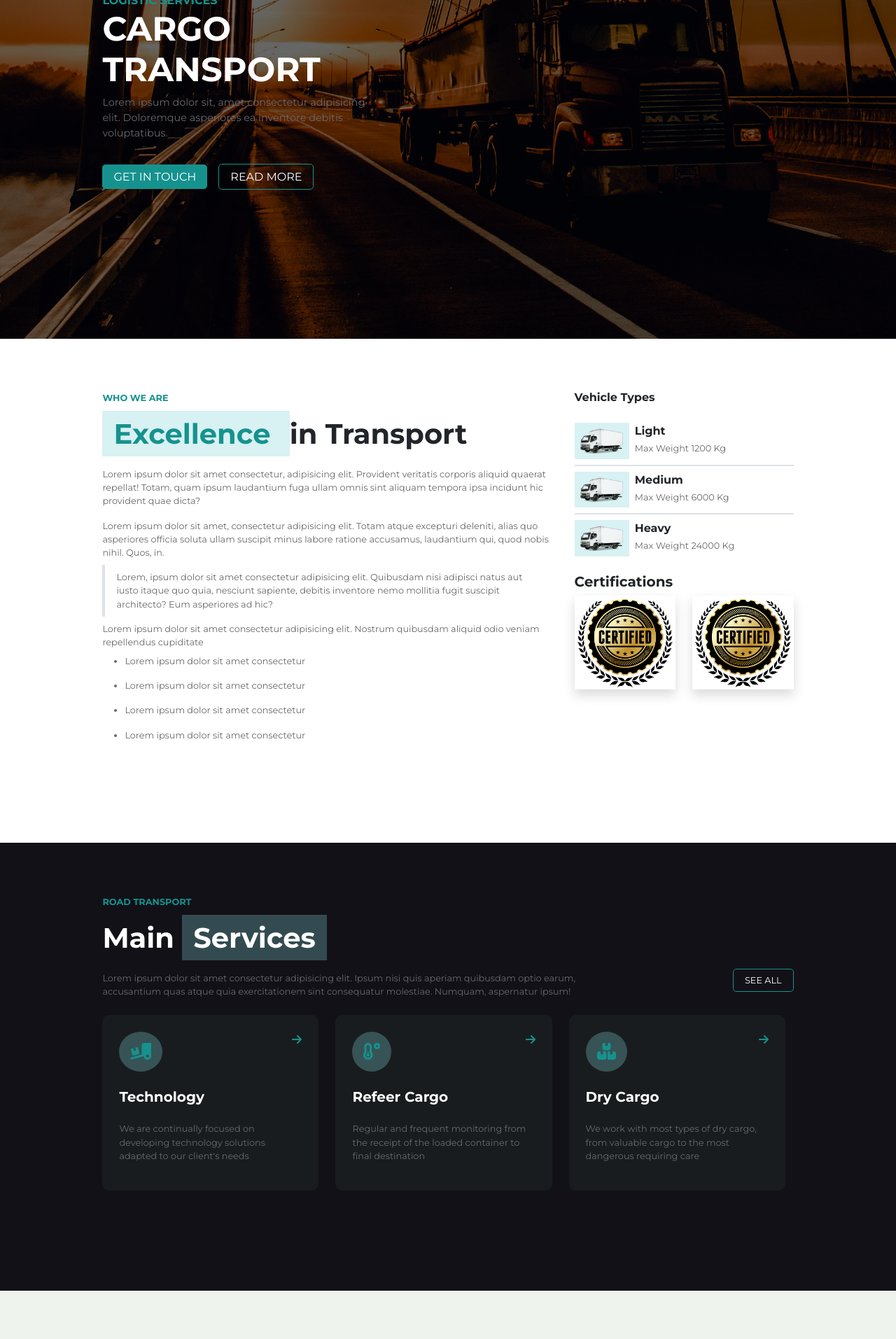
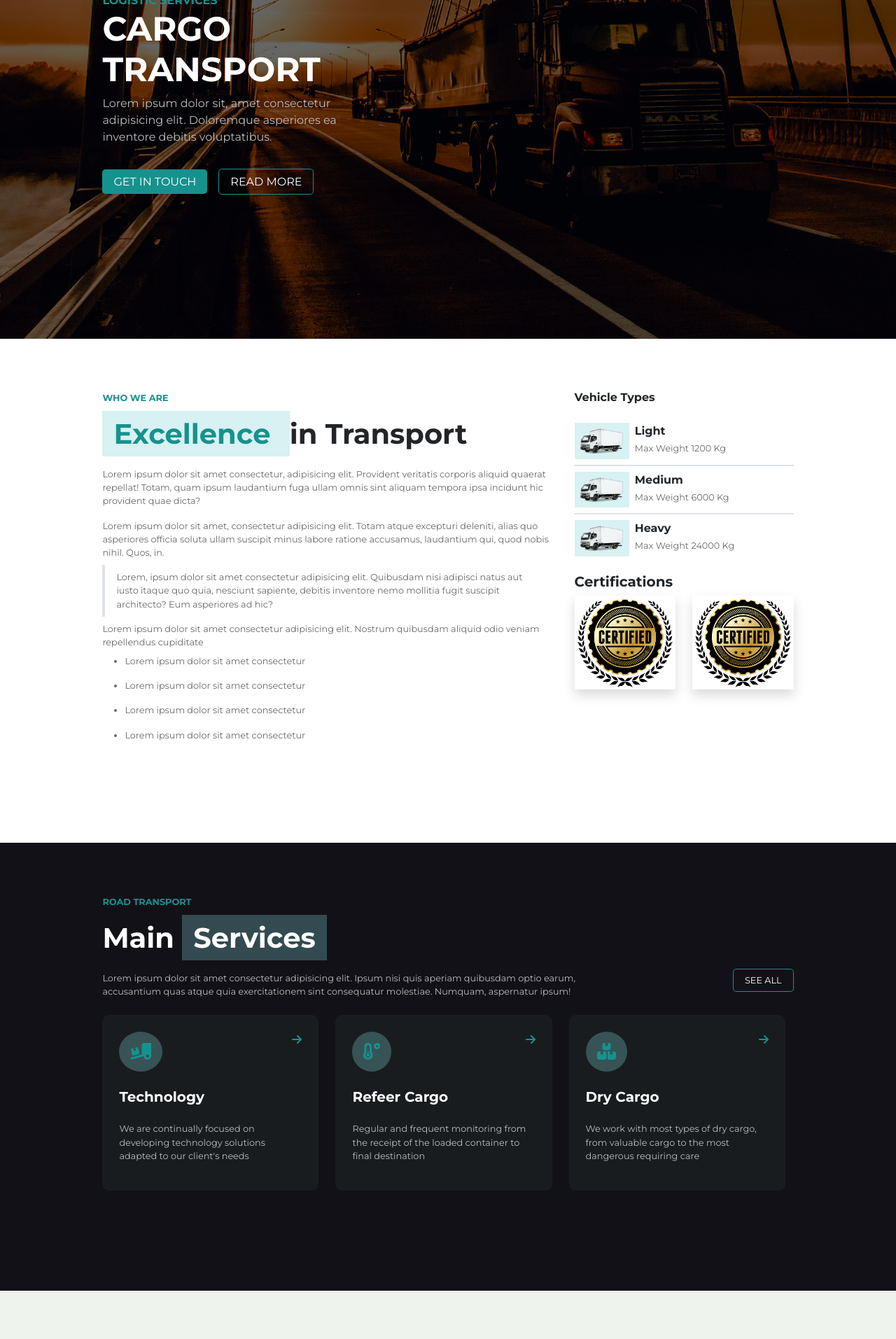
Before and after one commit to giagra91/proj-html-vuejs, a Vue app: page / in a window 1280 px wide. Shown: the part 300-2213 px from the top of the page at 70% size. Built offline with nearby package versions, Linux system fonts and the light colour scheme.

Commit message:
modiche colore su variabile e testo sezioni

```diff
--- a/src/assets/styles/partials/_variables.scss
+++ b/src/assets/styles/partials/_variables.scss
@@ -1,5 +1,6 @@
 $BgColor:#191c1e;
 $TextColor:#69696d;
+$LightTextColor:#bcbdbd;
 $greenColor:#16928e;
 $lightGreenBg: rgba(127, 210, 213,.3);
 $DarkBg:#121117;
--- a/src/assets/styles/style.scss
+++ b/src/assets/styles/style.scss
@@ -8,8 +8,13 @@
     padding: 0 .4rem;
     margin: 0 auto;
 }
+
 .my-text-color{
     color:$TextColor
+}
+
+.my-light-text-color{
+    color:$LightTextColor;
 }
 
 .my-bg-green{
--- a/src/components/Footer.vue
+++ b/src/components/Footer.vue
@@ -4,14 +4,14 @@
 
             <div class="central-container">
                 <div class="row">
-                    <div class="col-3 py-2 my-text-color">
+                    <div class="col-3 py-2 my-light-text-color">
                         <a href="#">
                             <img class="w-50" :src="require(`../assets/img/logo.svg`)" alt="">
                         </a>
                         <ul class="list-unstyled">
                             <li :class="(link.class) ? `my-3`: `my-2`" v-for="(link, index) in companyInfos" :key="index + `left-links`">
                                 <a :class="(link.class===`button`? `my-button my-border-green`: ``)"
-                                class="my-text text-decoration-none my-text-color" :href="link.url">
+                                class="my-text text-decoration-none my-light-text-color" :href="link.url">
                                     <span class="me-2" v-if="link.icon"><font-awesome-icon :icon="link.icon" /></span>
                                     {{ link.text }}
                                 </a>
@@ -19,11 +19,11 @@
                         </ul>
                     </div>
                     <div class="col-3" v-for="(element, index) in footerLinks" :key="index + `footer-links`">
-                        <div class="my-text-color p-4 my-light-dark-bg rounded-card">
+                        <div class="my-light-text-color p-4 my-light-dark-bg rounded-card">
                             <h5 class="text-white fw-bold">{{ element.title }}</h5>
                             <ul class="list-unstyled">
                                 <li class="my-text py-1" v-for="(link, index) in element.links" :key="index + `bot-links`">
-                                    <a class="my-text text-decoration-none my-text-color" :href="link.url">
+                                    <a class="my-text text-decoration-none my-light-text-color" :href="link.url">
                                         <span class="me-1">
                                             <font-awesome-icon icon="fa-solid fa-chevron-right" />
                                         </span>
--- a/src/components/MainFolder/Feedback.vue
+++ b/src/components/MainFolder/Feedback.vue
@@ -11,7 +11,7 @@
                         {{ evidenceTitle }}
                     </span>
                 </h1>
-                <p class="m-0 my-text my-text-color">
+                <p class="m-0 my-text my-light-text-color">
                     {{ feedbackText }}
                 </p>
             </div>
@@ -20,10 +20,10 @@
                 <div class="col-4" v-for="(feedback, index) in feedbackContents" :key="index + `feedback`">
                     <div class="my-text-color p-4 my-light-dark-bg rounded-card text-start">
                         <img class="w-50 my-logo-img mb-3" :src="feedback.img" alt="">
-                        <p class=" my-text my-text-color">
+                        <p class=" my-text my-light-text-color">
                             {{ feedback.topText }}
                         </p>
-                        <p class="my-text my-text-color">
+                        <p class="my-text my-light-text-color">
                             {{ feedback.bottomText }}
                         </p>
                     </div>
--- a/src/components/MainFolder/Jumbo.vue
+++ b/src/components/MainFolder/Jumbo.vue
@@ -28,7 +28,7 @@
                         <div v-for="(element,index) in mainInfo" :key="index + `c`" class="py-5">
                         <p class="m-0 my-text-green text-uppercase fw-bold">{{ element.services }}</p>
                         <h1 class="text-uppercase my-title text-white">{{ element.title }}</h1>
-                        <p class="my-text-color">
+                        <p class="my-light-text-color">
                             {{ element.text }}
                         </p>
                         <div class="py-4">
--- a/src/components/MainFolder/MainServices.vue
+++ b/src/components/MainFolder/MainServices.vue
@@ -10,7 +10,7 @@
                     </h1>
                 </div>
                 <div class="col-9 py-2">
-                    <p class="my-text my-text-color">{{ service.text }}</p>
+                    <p class="my-text my-light-text-color">{{ service.text }}</p>
                 </div>
                 <div class="col-3 py-2 text-end">
                     <a class="my-text text-uppercase text-white my-border-green ms-3 px-3 py-2 text-decoration-none rounded-3" :href="service.button.url">
@@ -29,7 +29,7 @@
                                 </span>
                             </div>
                             <h5 class="my-4 text-white fw-bold">{{ jobs.title }}</h5>
-                            <p class="my-text my-text-color">{{ jobs.text }}</p>
+                            <p class="my-text my-light-text-color">{{ jobs.text }}</p>
                         </div>
                     </div>
                 </div>
```
